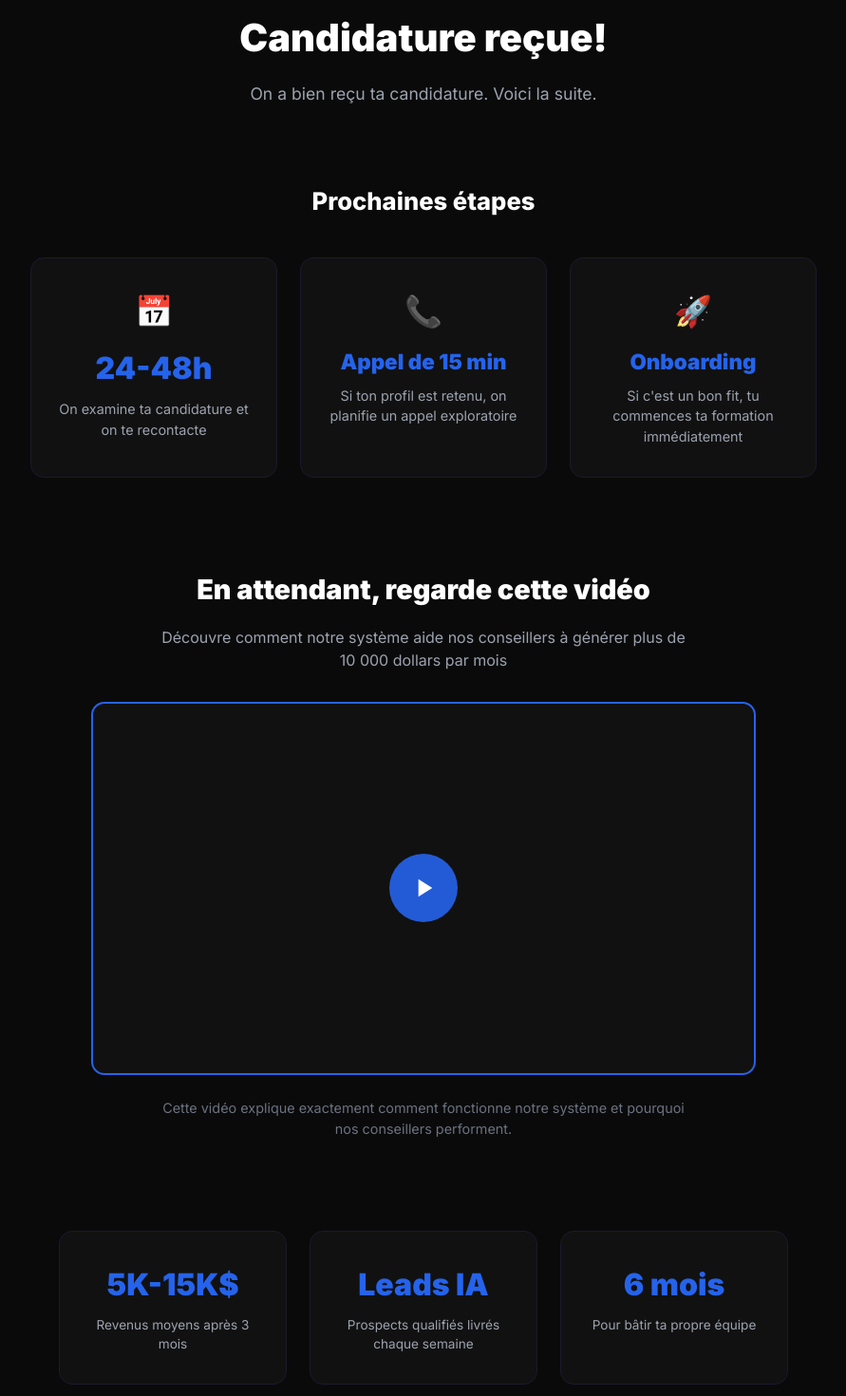
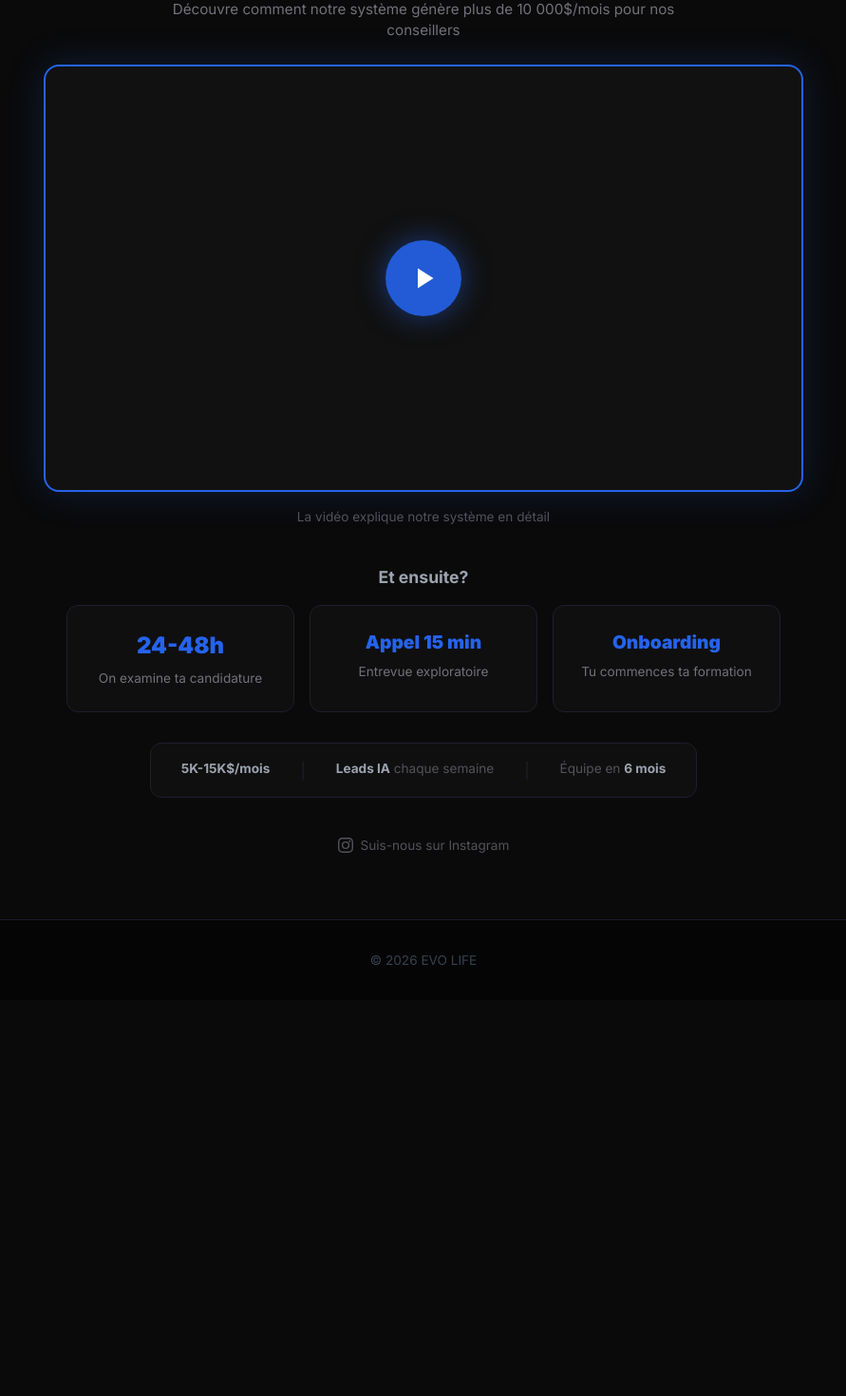
Before and after one commit to marcky5946/Evo-carri-re-, a Next.js app: page /merci in a window 1280 px wide. Shown: the part 256-1726 px from the top of the page at 95% size, without its empty margins (194-1085 px from the left). After the commit the page ends 1309 px from the top, so only its background shows below. Built offline with nearby package versions, Linux system fonts and the light colour scheme.

Commit message:
fix: merci page - video first, compact layout

```diff
--- a/app/merci/page.tsx
+++ b/app/merci/page.tsx
@@ -26,185 +26,159 @@ export default function Merci() {
         </div>
       </nav>
 
-      {/* SUCCESS MESSAGE */}
-      <section style={{ padding: '5rem 1.5rem 3rem', textAlign: 'center', maxWidth: '800px', margin: '0 auto' }}>
-        {/* Check icon */}
+      <div style={{ maxWidth: '860px', margin: '0 auto', padding: '2.5rem 1.5rem 4rem' }}>
+
+        {/* SUCCESS BANNER - compact */}
+        <div style={{
+          display: 'flex',
+          alignItems: 'center',
+          justifyContent: 'center',
+          gap: '0.75rem',
+          background: 'rgba(16,185,129,0.1)',
+          border: '1px solid rgba(16,185,129,0.3)',
+          borderRadius: '12px',
+          padding: '0.75rem 1.25rem',
+          maxWidth: '500px',
+          margin: '0 auto 2rem',
+          flexWrap: 'wrap',
+        }}>
+          <svg width="18" height="18" viewBox="0 0 24 24" fill="none" style={{ flexShrink: 0 }}>
+            <circle cx="12" cy="12" r="10" fill="#10b981" opacity="0.2" />
+            <path d="M7 13l3.5 3.5L17 8" stroke="#10b981" strokeWidth="2.5" strokeLinecap="round" strokeLinejoin="round" />
+          </svg>
+          <span style={{ color: '#10b981', fontWeight: 700, fontSize: '0.9rem' }}>Candidature reçue!</span>
+          <span style={{ color: '#6b7280', fontSize: '0.85rem' }}>On te recontacte dans 24-48h.</span>
+        </div>
+
+        {/* VIDEO SECTION - MAIN FOCUS */}
+        <section style={{ textAlign: 'center', marginBottom: '2.5rem' }}>
+          <h2 style={{ fontSize: 'clamp(1.5rem,4vw,2.2rem)', fontWeight: 900, marginBottom: '0.5rem', color: 'white' }}>
+            Regarde cette vidéo avant ton appel
+          </h2>
+          <p style={{ color: '#71717a', fontSize: '0.95rem', marginBottom: '1.5rem', maxWidth: '580px', margin: '0 auto 1.5rem' }}>
+            Découvre comment notre système génère plus de 10 000$/mois pour nos conseillers
+          </p>
+
+          {/* Video placeholder */}
+          <div style={{
+            position: 'relative',
+            width: '100%',
+            maxWidth: '800px',
+            margin: '0 auto 1rem',
+            aspectRatio: '16/9',
+            background: '#111',
+            border: '2px solid #2563eb',
+            borderRadius: '16px',
+            display: 'flex',
+            alignItems: 'center',
+            justifyContent: 'center',
+            cursor: 'pointer',
+            boxShadow: '0 0 40px rgba(37,99,235,0.2)',
+          }}>
             <div style={{
               width: '80px',
               height: '80px',
               borderRadius: '50%',
-          background: '#16a34a',
+              background: 'rgba(37,99,235,0.9)',
               display: 'flex',
               alignItems: 'center',
               justifyContent: 'center',
-          margin: '0 auto 2rem',
+              boxShadow: '0 0 30px rgba(37,99,235,0.5)',
             }}>
-          <svg width="40" height="40" viewBox="0 0 24 24" fill="none">
-            <path d="M5 13l4 4L19 7" stroke="white" strokeWidth="2.5" strokeLinecap="round" strokeLinejoin="round" />
+              <svg width="36" height="36" viewBox="0 0 24 24" fill="white">
+                <path d="M8 5v14l11-7z" />
               </svg>
             </div>
-        <h1 style={{ fontSize: '2.5rem', fontWeight: 900, marginBottom: '1rem' }}>
-          Candidature reçue!
-        </h1>
-        <p style={{ color: '#9ca3af', fontSize: '1.1rem', maxWidth: '500px', margin: '0 auto' }}>
-          On a bien reçu ta candidature. Voici la suite.
+          </div>
+
+          <p style={{ color: '#52525b', fontSize: '0.85rem', marginTop: '0.5rem' }}>
+            La vidéo explique notre système en détail
           </p>
         </section>
 
-      {/* PROCHAINES ETAPES */}
-      <section style={{ padding: '2rem 1.5rem 4rem', maxWidth: '900px', margin: '0 auto' }}>
-        <h2 style={{ textAlign: 'center', fontSize: '1.6rem', fontWeight: 800, marginBottom: '2.5rem' }}>
-          Prochaines étapes
-        </h2>
-        <div style={{ display: 'flex', gap: '1.5rem', flexWrap: 'wrap', justifyContent: 'center' }}>
+        {/* PROCHAINES ETAPES - compact */}
+        <section style={{ marginBottom: '2rem' }}>
+          <h3 style={{ textAlign: 'center', fontSize: '1.1rem', fontWeight: 700, marginBottom: '1rem', color: '#9ca3af' }}>
+            Et ensuite?
+          </h3>
+          <div style={{ display: 'flex', gap: '1rem', flexWrap: 'wrap', justifyContent: 'center' }}>
 
-          {/* Card 1 */}
             <div style={{
-            flex: '1 1 220px',
-            maxWidth: '260px',
-            background: '#111',
-            border: '1px solid #1a1a2e',
-            borderRadius: '14px',
-            padding: '2rem 1.5rem',
+              flex: '1 1 180px',
+              maxWidth: '240px',
+              background: '#0f0f0f',
+              border: '1px solid #1e1e2e',
+              borderRadius: '12px',
+              padding: '1.5rem',
               textAlign: 'center',
             }}>
-            <div style={{ fontSize: '2rem', marginBottom: '0.75rem' }}>📅</div>
-            <div style={{ fontSize: '2rem', fontWeight: 900, color: '#2563eb', marginBottom: '0.5rem' }}>24-48h</div>
-            <p style={{ color: '#9ca3af', fontSize: '0.9rem', margin: 0 }}>
-              On examine ta candidature et on te recontacte
+              <div style={{ fontSize: '1.5rem', fontWeight: 900, color: '#2563eb', marginBottom: '0.4rem' }}>24-48h</div>
+              <p style={{ color: '#71717a', fontSize: '0.85rem', margin: 0 }}>
+                On examine ta candidature
               </p>
             </div>
 
-          {/* Card 2 */}
             <div style={{
-            flex: '1 1 220px',
-            maxWidth: '260px',
-            background: '#111',
-            border: '1px solid #1a1a2e',
-            borderRadius: '14px',
-            padding: '2rem 1.5rem',
+              flex: '1 1 180px',
+              maxWidth: '240px',
+              background: '#0f0f0f',
+              border: '1px solid #1e1e2e',
+              borderRadius: '12px',
+              padding: '1.5rem',
               textAlign: 'center',
             }}>
-            <div style={{ fontSize: '2rem', marginBottom: '0.75rem' }}>📞</div>
-            <div style={{ fontSize: '1.4rem', fontWeight: 900, color: '#2563eb', marginBottom: '0.5rem' }}>Appel de 15 min</div>
-            <p style={{ color: '#9ca3af', fontSize: '0.9rem', margin: 0 }}>
-              Si ton profil est retenu, on planifie un appel exploratoire
+              <div style={{ fontSize: '1.2rem', fontWeight: 900, color: '#2563eb', marginBottom: '0.4rem' }}>Appel 15 min</div>
+              <p style={{ color: '#71717a', fontSize: '0.85rem', margin: 0 }}>
+                Entrevue exploratoire
               </p>
             </div>
 
-          {/* Card 3 */}
             <div style={{
-            flex: '1 1 220px',
-            maxWidth: '260px',
-            background: '#111',
-            border: '1px solid #1a1a2e',
-            borderRadius: '14px',
-            padding: '2rem 1.5rem',
+              flex: '1 1 180px',
+              maxWidth: '240px',
+              background: '#0f0f0f',
+              border: '1px solid #1e1e2e',
+              borderRadius: '12px',
+              padding: '1.5rem',
               textAlign: 'center',
             }}>
-            <div style={{ fontSize: '2rem', marginBottom: '0.75rem' }}>🚀</div>
-            <div style={{ fontSize: '1.4rem', fontWeight: 900, color: '#2563eb', marginBottom: '0.5rem' }}>Onboarding</div>
-            <p style={{ color: '#9ca3af', fontSize: '0.9rem', margin: 0 }}>
-              Si c&apos;est un bon fit, tu commences ta formation immédiatement
+              <div style={{ fontSize: '1.2rem', fontWeight: 900, color: '#2563eb', marginBottom: '0.4rem' }}>Onboarding</div>
+              <p style={{ color: '#71717a', fontSize: '0.85rem', margin: 0 }}>
+                Tu commences ta formation
               </p>
             </div>
 
           </div>
         </section>
 
-      {/* VIDEO SECTION */}
-      <section style={{ padding: '2rem 1.5rem 4rem', maxWidth: '800px', margin: '0 auto', textAlign: 'center' }}>
-        <h2 style={{ fontSize: '1.8rem', fontWeight: 900, marginBottom: '1rem' }}>
-          En attendant, regarde cette vidéo
-        </h2>
-        <p style={{ color: '#9ca3af', fontSize: '1rem', marginBottom: '2rem', maxWidth: '560px', margin: '0 auto 2rem' }}>
-          Découvre comment notre système aide nos conseillers à générer plus de 10 000 dollars par mois
-        </p>
-
-        {/* Video placeholder */}
+        {/* STATS */}
+        <section style={{ marginBottom: '2.5rem', textAlign: 'center' }}>
           <div style={{
-          position: 'relative',
-          width: '100%',
-          maxWidth: '700px',
-          margin: '0 auto 1.5rem',
-          aspectRatio: '16/9',
-          background: '#111',
-          border: '2px solid #2563eb',
-          borderRadius: '14px',
-          display: 'flex',
-          alignItems: 'center',
+            display: 'inline-flex',
+            gap: '2rem',
+            flexWrap: 'wrap',
             justifyContent: 'center',
-          cursor: 'pointer',
+            background: '#0f0f0f',
+            border: '1px solid #1e1e2e',
+            borderRadius: '12px',
+            padding: '1rem 2rem',
           }}>
-          {/* Play button */}
-          <div style={{
-            width: '72px',
-            height: '72px',
-            borderRadius: '50%',
-            background: 'rgba(37,99,235,0.9)',
-            display: 'flex',
-            alignItems: 'center',
-            justifyContent: 'center',
-          }}>
-            <svg width="32" height="32" viewBox="0 0 24 24" fill="white">
-              <path d="M8 5v14l11-7z" />
-            </svg>
-          </div>
-        </div>
-
-        <p style={{ color: '#6b7280', fontSize: '0.9rem', maxWidth: '560px', margin: '0 auto' }}>
-          Cette vidéo explique exactement comment fonctionne notre système et pourquoi nos conseillers performent.
-        </p>
-      </section>
-
-      {/* STATS */}
-      <section style={{ padding: '2rem 1.5rem 4rem', maxWidth: '900px', margin: '0 auto' }}>
-        <div style={{ display: 'flex', gap: '1.5rem', flexWrap: 'wrap', justifyContent: 'center' }}>
-
-          <div style={{
-            flex: '1 1 200px',
-            maxWidth: '240px',
-            background: '#111',
-            border: '1px solid #1a1a2e',
-            borderRadius: '14px',
-            padding: '2rem 1.5rem',
-            textAlign: 'center',
-          }}>
-            <div style={{ fontSize: '2rem', fontWeight: 900, color: '#2563eb', marginBottom: '0.5rem' }}>5K-15K$</div>
-            <div style={{ color: '#9ca3af', fontSize: '0.85rem' }}>Revenus moyens après 3 mois</div>
-          </div>
-
-          <div style={{
-            flex: '1 1 200px',
-            maxWidth: '240px',
-            background: '#111',
-            border: '1px solid #1a1a2e',
-            borderRadius: '14px',
-            padding: '2rem 1.5rem',
-            textAlign: 'center',
-          }}>
-            <div style={{ fontSize: '2rem', fontWeight: 900, color: '#2563eb', marginBottom: '0.5rem' }}>Leads IA</div>
-            <div style={{ color: '#9ca3af', fontSize: '0.85rem' }}>Prospects qualifiés livrés chaque semaine</div>
-          </div>
-
-          <div style={{
-            flex: '1 1 200px',
-            maxWidth: '240px',
-            background: '#111',
-            border: '1px solid #1a1a2e',
-            borderRadius: '14px',
-            padding: '2rem 1.5rem',
-            textAlign: 'center',
-          }}>
-            <div style={{ fontSize: '2rem', fontWeight: 900, color: '#2563eb', marginBottom: '0.5rem' }}>6 mois</div>
-            <div style={{ color: '#9ca3af', fontSize: '0.85rem' }}>Pour bâtir ta propre équipe</div>
-          </div>
-
+            <span style={{ color: '#52525b', fontSize: '0.85rem' }}>
+              <span style={{ color: '#9ca3af', fontWeight: 700 }}>5K-15K$/mois</span>
+            </span>
+            <span style={{ color: '#1e1e2e' }}>|</span>
+            <span style={{ color: '#52525b', fontSize: '0.85rem' }}>
+              <span style={{ color: '#9ca3af', fontWeight: 700 }}>Leads IA</span> chaque semaine
+            </span>
+            <span style={{ color: '#1e1e2e' }}>|</span>
+            <span style={{ color: '#52525b', fontSize: '0.85rem' }}>
+              Équipe en <span style={{ color: '#9ca3af', fontWeight: 700 }}>6 mois</span>
+            </span>
           </div>
         </section>
 
         {/* INSTAGRAM CTA */}
-      <section style={{ padding: '2rem 1.5rem 4rem', textAlign: 'center' }}>
+        <section style={{ textAlign: 'center' }}>
           <a
             href="https://www.instagram.com/evolife.finance"
             target="_blank"
@@ -212,23 +186,21 @@ export default function Merci() {
             style={{
               display: 'inline-flex',
               alignItems: 'center',
-            gap: '0.75rem',
-            background: 'linear-gradient(135deg, #833ab4, #fd1d1d, #fcb045)',
-            color: 'white',
-            padding: '1rem 2.5rem',
-            borderRadius: '10px',
-            fontWeight: 700,
-            fontSize: '1.05rem',
+              gap: '0.5rem',
+              color: '#52525b',
+              fontSize: '0.85rem',
               textDecoration: 'none',
-            letterSpacing: '0.02em',
+              transition: 'color 0.2s',
             }}
           >
-          <svg width="22" height="22" viewBox="0 0 24 24" fill="white">
+            <svg width="16" height="16" viewBox="0 0 24 24" fill="#52525b">
               <path d="M12 2.163c3.204 0 3.584.012 4.85.07 3.252.148 4.771 1.691 4.919 4.919.058 1.265.069 1.645.069 4.849 0 3.205-.012 3.584-.069 4.849-.149 3.225-1.664 4.771-4.919 4.919-1.266.058-1.644.07-4.85.07-3.204 0-3.584-.012-4.849-.07-3.26-.149-4.771-1.699-4.919-4.92-.058-1.265-.07-1.644-.07-4.849 0-3.204.013-3.583.07-4.849.149-3.227 1.664-4.771 4.919-4.919 1.266-.057 1.645-.069 4.849-.069zM12 0C8.741 0 8.333.014 7.053.072 2.695.272.273 2.69.073 7.052.014 8.333 0 8.741 0 12c0 3.259.014 3.668.072 4.948.2 4.358 2.618 6.78 6.98 6.98C8.333 23.986 8.741 24 12 24c3.259 0 3.668-.014 4.948-.072 4.354-.2 6.782-2.618 6.979-6.98.059-1.28.073-1.689.073-4.948 0-3.259-.014-3.667-.072-4.947-.196-4.354-2.617-6.78-6.979-6.98C15.668.014 15.259 0 12 0zm0 5.838a6.162 6.162 0 100 12.324 6.162 6.162 0 000-12.324zM12 16a4 4 0 110-8 4 4 0 010 8zm6.406-11.845a1.44 1.44 0 100 2.881 1.44 1.44 0 000-2.881z" />
             </svg>
-          Suis-nous sur Instagram en attendant
+            Suis-nous sur Instagram
           </a>
         </section>
+
+      </div>
 
       {/* FOOTER */}
       <footer style={{
```
Lines whose indentation alone changed are shown as unchanged.
